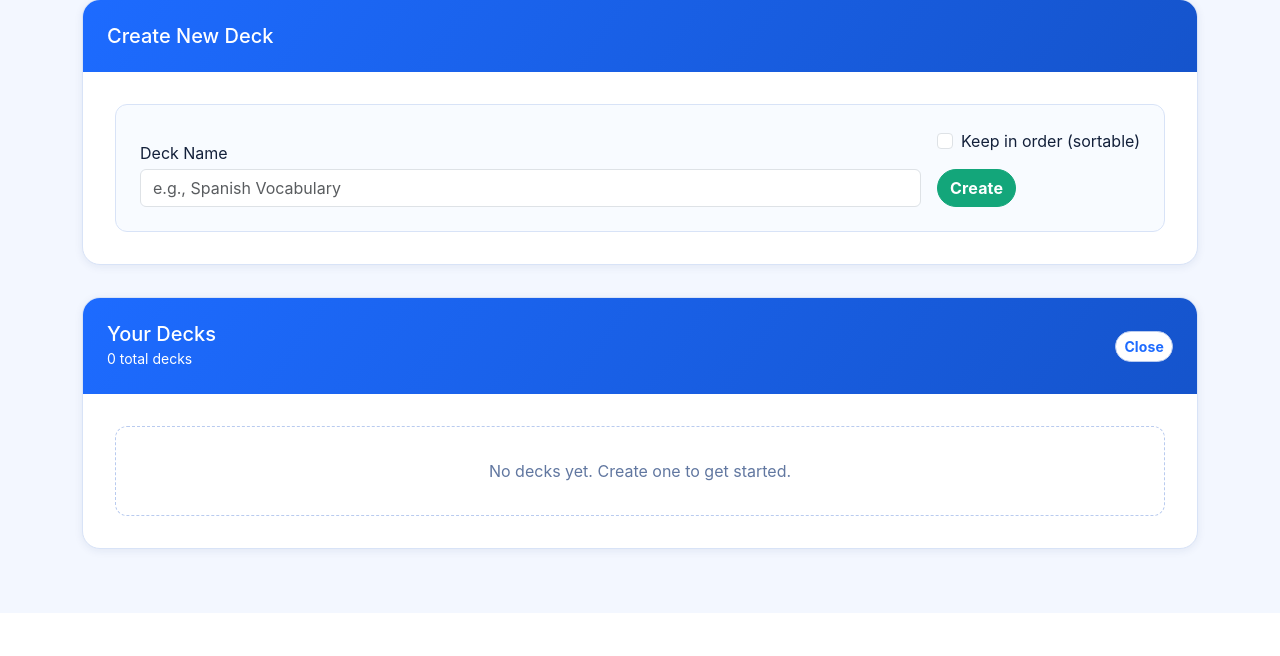
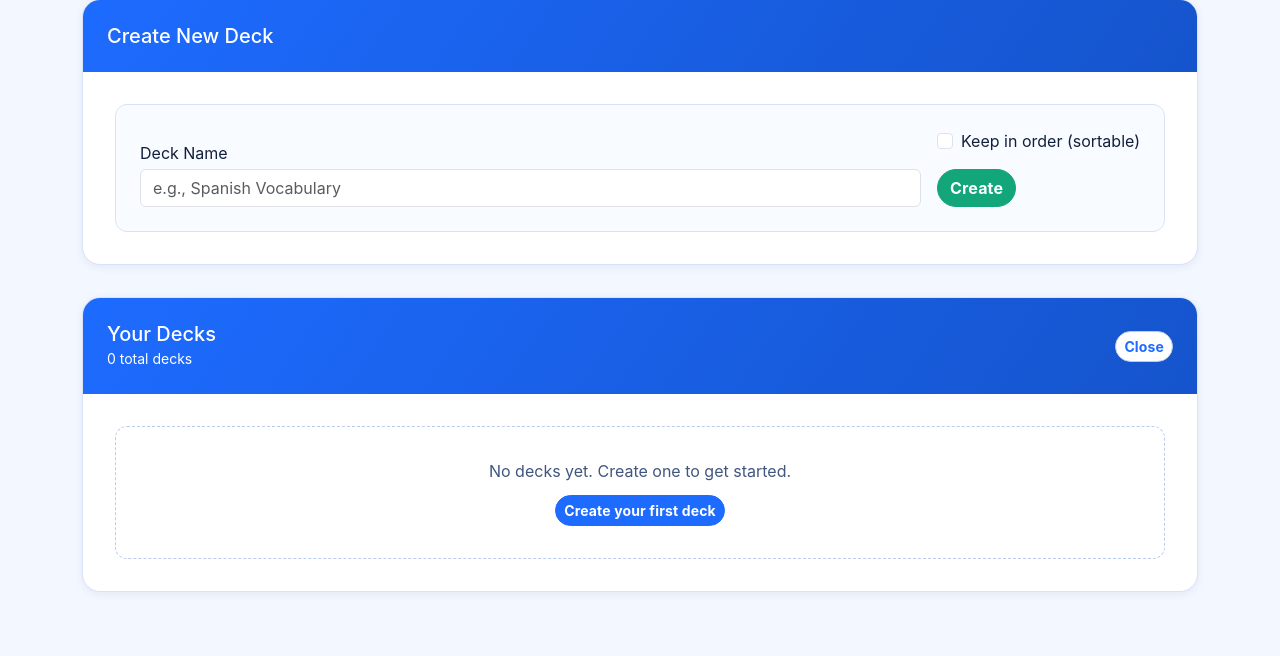
Before and after one commit to Aden-1/Cards, a Flask app: page /edit in a window 1280 px wide. Shown: the part 233-889 px from the top of the page. Before the commit the page ends 791 px from the top, so only its background shows below. Run offline with Flask 3, Linux system fonts and the light colour scheme.

Commit message:
Big update 0.45
Small additions.

```diff
--- a/routes.py
+++ b/routes.py
@@ -146,7 +146,13 @@ def createDeckRoute():
     deck = createDeck(userId, description, sortable)
     if request.is_json:
         return jsonify({'success': True, 'deckID': deck.deckID, 'description': deck.description})
-    return _redirect_with_fragment('edit', deck_id=deck.deckID, fragment='deck-editor')
+    return _redirect_with_fragment(
+        'edit',
+        deck_id=deck.deckID,
+        fragment='deck-editor',
+        notice='Deck created',
+        level='success',
+    )
 
 
 # Get all decks for a user
@@ -181,7 +187,7 @@ def deleteDeckRoute():
     if deleted:
         if request.is_json:
             return jsonify({'success': True, 'deckId': deckId})
-        return _redirect_with_fragment('edit', fragment='decks-section')
+        return _redirect_with_fragment('edit', fragment='decks-section', notice='Deck deleted', level='success')
     else:
         return jsonify({'error': 'Deck not found'}), 404
 
@@ -202,7 +208,13 @@ def editDeckRoute():
     if deck:
         if request.is_json:
             return jsonify({'success': True, 'deckID': deck.deckID})
-        return _redirect_with_fragment('edit', deck_id=deck.deckID, fragment='deck-editor')
+        return _redirect_with_fragment(
+            'edit',
+            deck_id=deck.deckID,
+            fragment='deck-editor',
+            notice='Deck saved',
+            level='success',
+        )
     else:
         return jsonify({'error': 'Deck not found'}), 404
 
@@ -227,7 +239,7 @@ def addCardRoute():
 
     if request.is_json:
         return jsonify({'success': True, 'cardID': card.cardID})
-    return _redirect_with_fragment('edit', deck_id=deckId, fragment='deck-editor')
+    return _redirect_with_fragment('edit', deck_id=deckId, fragment='deck-editor', notice='Card added', level='success')
 
 
 # Delete a card
@@ -245,7 +257,7 @@ def deleteCardRoute():
     if deleted:
         if request.is_json:
             return jsonify({'success': True, 'cardId': cardId})
-        return _redirect_with_fragment('edit', deck_id=deckId, fragment='deck-editor') if deckId else _redirect_with_fragment('edit', fragment='decks-section')
+        return _redirect_with_fragment('edit', deck_id=deckId, fragment='deck-editor', notice='Card deleted', level='success') if deckId else _redirect_with_fragment('edit', fragment='decks-section', notice='Card deleted', level='success')
     else:
         return jsonify({'error': 'Card not found'}), 404
 
@@ -268,10 +280,10 @@ def editCardRoute():
         if isinstance(card, dict) and card.get('deleted'):
             if request.is_json:
                 return jsonify({'success': True, 'cardID': cardId, 'deleted': True})
-            return _redirect_with_fragment('edit', deck_id=card.get('deckID') or deckId, fragment='deck-editor')
+            return _redirect_with_fragment('edit', deck_id=card.get('deckID') or deckId, fragment='deck-editor', notice='Card updated', level='success')
         if request.is_json:
             return jsonify({'success': True, 'cardID': card.cardID})
-        return _redirect_with_fragment('edit', deck_id=deckId, fragment='deck-editor')
+        return _redirect_with_fragment('edit', deck_id=deckId, fragment='deck-editor', notice='Card updated', level='success')
     else:
         return jsonify({'error': 'Card not found'}), 404
 
@@ -373,7 +385,7 @@ def deleteAnswerRoute():
         if deleted:
             if request.is_json:
                 return jsonify({'success': True, **deleted})
-            return _redirect_with_fragment('edit', deck_id=deleted.get('deckID') or deckId, fragment='deck-editor')
+            return _redirect_with_fragment('edit', deck_id=deleted.get('deckID') or deckId, fragment='deck-editor', notice='Answer removed', level='success')
         return jsonify({'error': 'Answer not found'}), 404
 
     if not selectedQuestionId:
--- a/static/style.css
+++ b/static/style.css
@@ -164,6 +164,10 @@ main .container {
     border: 1px dashed var(--border-strong);
     border-radius: var(--radius-md);
     padding: var(--space-xl);
+}
+
+.empty-state p {
+    margin-bottom: 0.75rem;
 }
 
 .app-btn {
@@ -797,6 +801,13 @@ main .container {
     font-weight: 700;
 }
 
+.shortcut-hint {
+    margin-top: 0.7rem;
+    color: var(--text-muted);
+    text-align: center;
+    font-size: 0.9rem;
+}
+
 /* Match page */
 .instructions {
     background: var(--primary-light);
--- a/templates/edit.html
+++ b/templates/edit.html
@@ -15,7 +15,7 @@
         </div>
         <div class="section-body">
             <div class="form-section">
-                <form method="post" action="{{ url_for('createDeck') }}" class="form-row">
+                <form method="post" action="{{ url_for('createDeck') }}" class="form-row track-unsaved-form">
                     <input type="hidden" name="userId" value="{{ userId }}">
                     <div class="form-group mb-0">
                         <label for="deckDescription" class="mb-1">Deck Name</label>
@@ -74,7 +74,10 @@
                     {% endfor %}
                 </div>
                 {% else %}
-                <div class="empty-state">No decks yet. Create one to get started.</div>
+                <div class="empty-state">
+                    <p>No decks yet. Create one to get started.</p>
+                    <a class="btn btn-primary btn-sm" href="#deckDescription">Create your first deck</a>
+                </div>
                 {% endif %}
             </div>
         </div>
@@ -92,7 +95,7 @@
         <div class="section-body">
             <div class="form-section mb-3">
                 <h6 class="mb-3">Deck Settings</h6>
-                <form method="post" action="{{ url_for('editDeck') }}" class="deck-settings-form">
+                <form method="post" action="{{ url_for('editDeck') }}" class="deck-settings-form track-unsaved-form">
                     <input type="hidden" name="deckId" value="{{ selectedDeck.deckID }}">
                     <div class="deck-settings-top-row">
                         <div class="form-group mb-0">
@@ -112,7 +115,7 @@
 
             <div class="form-section mb-4">
                 <h6 class="mb-3">Add Card</h6>
-                <form method="post" action="{{ url_for('addCard') }}" class="add-card-form">
+                <form method="post" action="{{ url_for('addCard') }}" class="add-card-form track-unsaved-form">
                     <input type="hidden" name="deckId" value="{{ selectedDeck.deckID }}">
                     <div class="add-card-fields-grid">
                         <div class="form-group mb-0 add-card-question-field">
@@ -184,7 +187,7 @@
                         <details class="flex-grow-1">
                             <summary class="btn btn-sm btn-primary">Edit Question + Answers</summary>
                             <div class="mt-3 p-3 bg-surface rounded">
-                                <form method="post" action="{{ url_for('editCard') }}">
+                                <form method="post" action="{{ url_for('editCard') }}" class="track-unsaved-form">
                                     <input type="hidden" name="cardId" value="{{ card.cardID }}">
                                     <input type="hidden" name="deckId" value="{{ selectedDeck.deckID }}">
                                     <div class="form-group">
@@ -217,7 +220,10 @@
             </div>
             <div class="cards-end-spacer" aria-hidden="true"></div>
             {% else %}
-            <div class="empty-state">No cards yet. Add one to get started.</div>
+            <div class="empty-state">
+                <p>No cards yet. Add one to get started.</p>
+                <a class="btn btn-primary btn-sm" href="#question">Add your first card</a>
+            </div>
             {% endif %}
         </div>
     </div>
@@ -237,6 +243,31 @@ document.addEventListener('DOMContentLoaded', function() {
 
 <script>
 document.addEventListener('DOMContentLoaded', function() {
+    let hasUnsavedChanges = false;
+    let isSubmittingTrackedForm = false;
+
+    document.querySelectorAll('form.track-unsaved-form').forEach((form) => {
+        form.querySelectorAll('input, textarea, select').forEach((field) => {
+            field.addEventListener('input', () => {
+                hasUnsavedChanges = true;
+            });
+            field.addEventListener('change', () => {
+                hasUnsavedChanges = true;
+            });
+        });
+        form.addEventListener('submit', () => {
+            isSubmittingTrackedForm = true;
+            hasUnsavedChanges = false;
+        });
+    });
+
+    window.addEventListener('beforeunload', function(event) {
+        if (hasUnsavedChanges && !isSubmittingTrackedForm) {
+            event.preventDefault();
+            event.returnValue = '';
+        }
+    });
+
     const decksToggleBtn = document.getElementById('decksToggleBtn');
     const decksCollapse = document.getElementById('yourDecksCollapse');
     if (decksToggleBtn && decksCollapse) {
--- a/templates/match.html
+++ b/templates/match.html
@@ -37,7 +37,10 @@
                 </div>
             </form>
             {% else %}
-            <div class="empty-state">No decks yet. Create one to get started!</div>
+            <div class="empty-state">
+                <p>No decks yet. Create one to get started!</p>
+                <a class="btn btn-primary btn-sm" href="{{ url_for('edit') }}">Create a deck</a>
+            </div>
             {% endif %}
         </div>
     </div>
```
Also changed, not shown: templates/base.html (+46 -0 lines), templates/reorder.html (+8 -2 lines), templates/view.html (+14 -8 lines).
